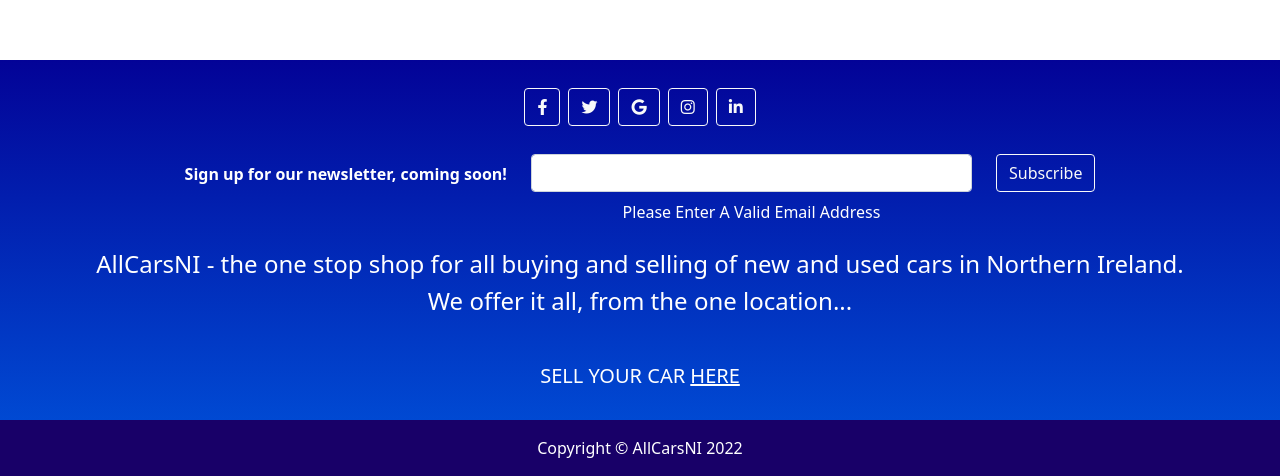
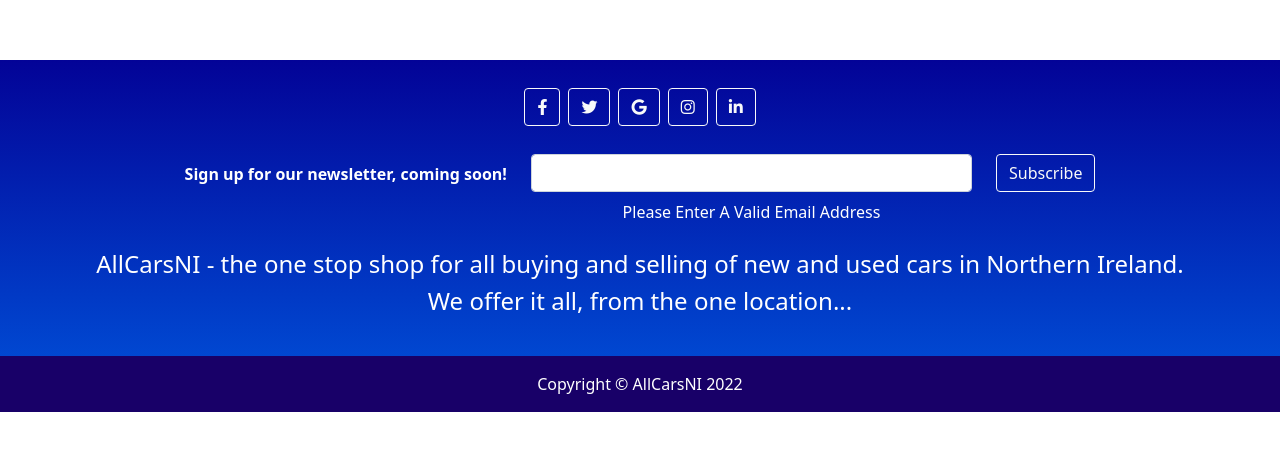
Before and after one commit to gdonnelly90/allcarsni, a React (Create React App) app in the folder client/: page /account/personaldetails in a window 1280 px wide. Shown: the part 1124-1600 px from the top of the page. After the commit the page ends 1536 px from the top, so only its background shows below. Built offline with nearby package versions, Linux system fonts and the light colour scheme.

Commit message:
Footer Updates

```diff
--- a/client/src/components/Footer2.js
+++ b/client/src/components/Footer2.js
@@ -35,7 +35,7 @@
           </a>
         </section>
 
-        <section className=''>
+        <section className='newsletter-signup'>
           <form action=''>
             <div className='row d-flex justify-content-center'>
               <div className='col-auto'>
@@ -62,7 +62,7 @@
           </form>
         </section>
 
-        <section className='mb-5'>
+        <section className='mb-3'>
           <p class='h4'>
             AllCarsNI - the one stop shop for all buying and selling of new and
             used cars in Northern Ireland.
@@ -70,15 +70,13 @@
           <p class='h4'>We offer it all, from the one location...</p>
         </section>
 
-        <section className=''>
-          <MDBRow>
-            <MDBCol md='12' className='text-center'>
-              <h5 className='text-uppercase'>
-                SELL YOUR CAR <u>HERE</u>
-              </h5>
-            </MDBCol>
-          </MDBRow>
-        </section>
+        {/* <MDBRow>
+          <MDBCol md='12' className='text-center'>
+            <h5 className='text-uppercase'>
+              SELL YOUR CAR <u>HERE</u>
+            </h5>
+          </MDBCol>
+        </MDBRow> */}
       </MDBContainer>
 
       <div
```
